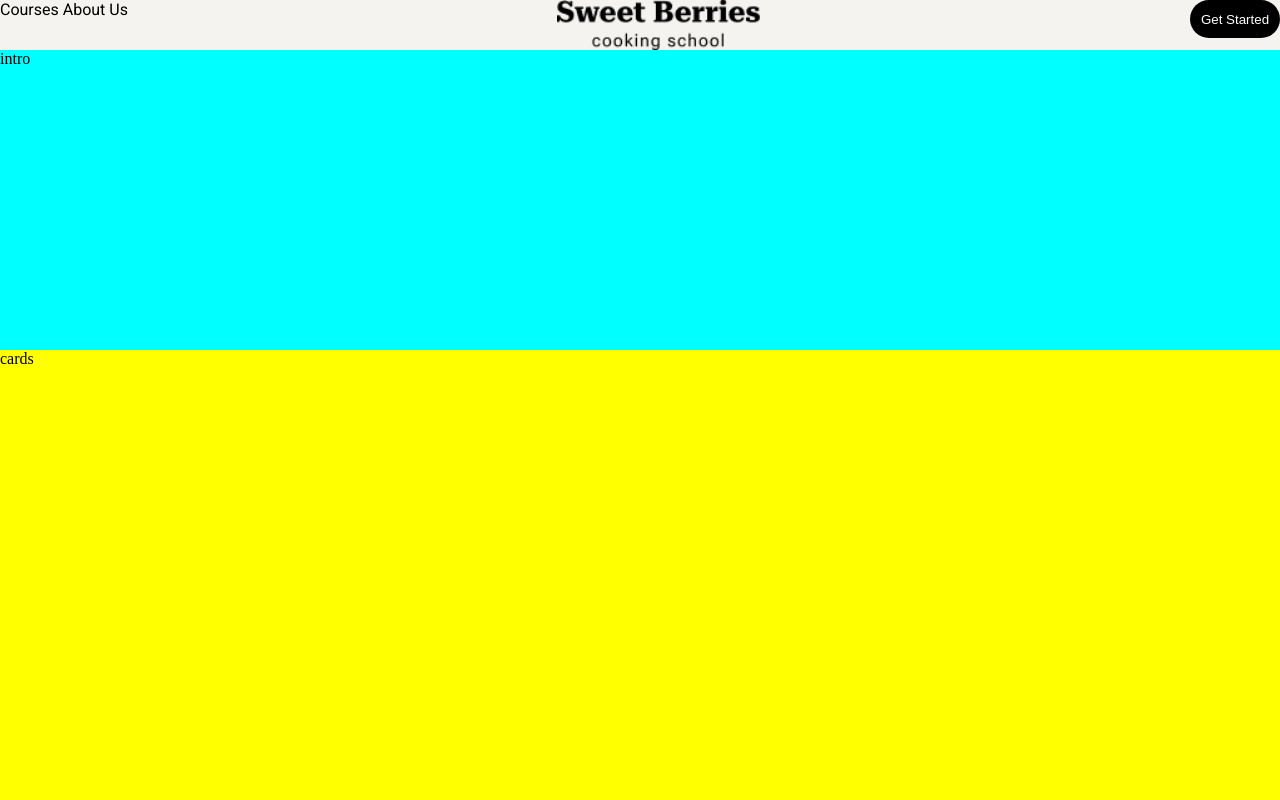
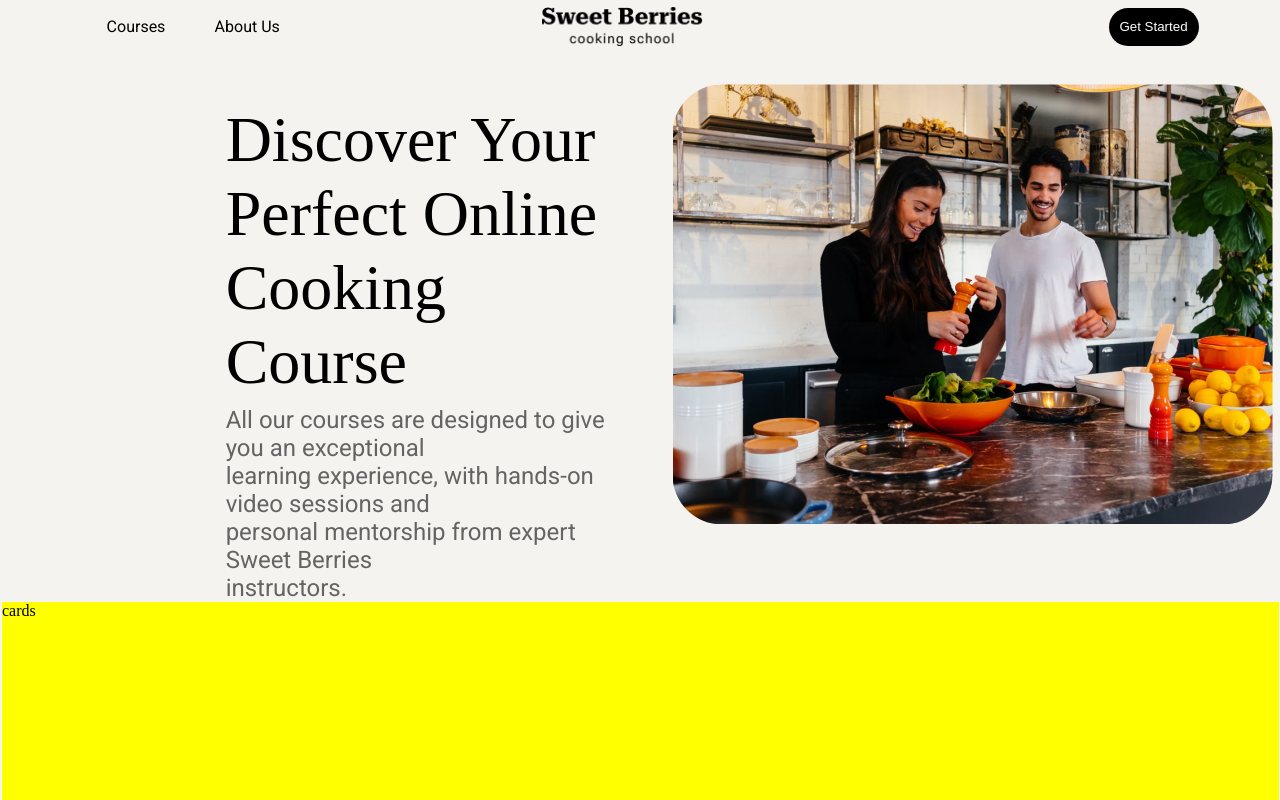
Before and after one commit to MSingh94/SweetBerries-CookingSchool, a plain HTML site: page index.html in a window 1280 px wide. Shown: the top 800 px of the page. Drawn offline with Linux system fonts and the light colour scheme.

Commit message:
header and intro done

```diff
--- a/index.html
+++ b/index.html
@@ -10,16 +10,22 @@
 </head>
 <div class="grid-container">
     <header class="header">
-        <div class="nav-links">
+        <div class="nav-bar">
             <a class="nav-links" href="#">Courses</a>
             <a class="nav-links" href="#">About Us</a>
         </div>
-        <img src="Images/Logo-2.png" alt="logo">
+        <img class="header-image" src="Images/Logo-2.png" alt="logo">
         <button class="get-started">Get Started</button>
     </header>
-    <div class="intro">intro</div>
+    <div class="intro">
+        <h1>Discover Your<br>Perfect Online<br>Cooking Course</h1>
+        <p>All our courses are designed to give you an exceptional<br>learning experience, with hands-on video sessions and<br>personal mentorship from expert Sweet Berries<br>instructors.</p>
+
+    </div>
+    <div class="intro-image"><img style="border-radius: 50px" src="Images/Image.jpg" alt="welcome-image"></div>
     <div class="cards">cards</div>
     <div class="footer">footer</div>
+
 </div>
 <body>
 
--- a/style.css
+++ b/style.css
@@ -1,18 +1,25 @@
 * {
     margin: 0;
-    padding: 0;
+    padding: 0.5px;
     box-sizing: border-box;
+    background-color: #F5F3EF;
 }
 
 .grid-container {
     display: grid;
-    grid-template-columns: repeat(3, 1fr);
-    grid-template-rows: 50px 300px 780px 50px;
+    grid-template-columns: repeat(4, 1fr);
+    grid-template-rows: 50px 550px 780px 50px;
     grid-template-areas:
-    "header header header"
-    "intro intro intro"
-    "cards cards cards"
-    "footer footer footer";
+    "header header header header"
+    "intro intro intro-image intro-image"
+    "cards cards cards cards"
+    "footer footer footer footer";
+}
+
+.nav-bar {
+    display: flex;
+    justify-content: space-around;
+    width: 20%;
 }
 
 .nav-links {
@@ -39,12 +46,49 @@
     grid-area: header;
     display: flex;
     justify-content: space-between;
+    align-items: center;
+    padding: 0 80px;
 }
 
+.header-image {
+    width: 162px;
+    height: 40px;
+    display: block;
+    margin-left: -15%;
+}
 
 .intro{
-    background-color: aqua;
+    background-color: #F5F3EF;
     grid-area: intro;
+    padding-top: 8%;
+}
+
+.intro h1 {
+    font-family: 'Roboto Serif';
+    font-style: normal;
+    font-weight: 500;
+    font-size: 64px;
+    display: block;
+    margin-left: 35%;
+    padding-bottom: 1%;
+}
+
+.intro p{
+    font-family: 'Roboto';
+    font-style: normal;
+    font-weight: 400;
+    font-size: 24px;
+    color: #646464;
+    display: block;
+    margin-left: 35%;
+}
+
+.intro-image {
+    grid-area: intro-image;
+    background-color: #F5F3EF;
+    display: block;
+    margin-left: 5%;
+    margin-top: 5%;
 }
 
 .cards {
```
